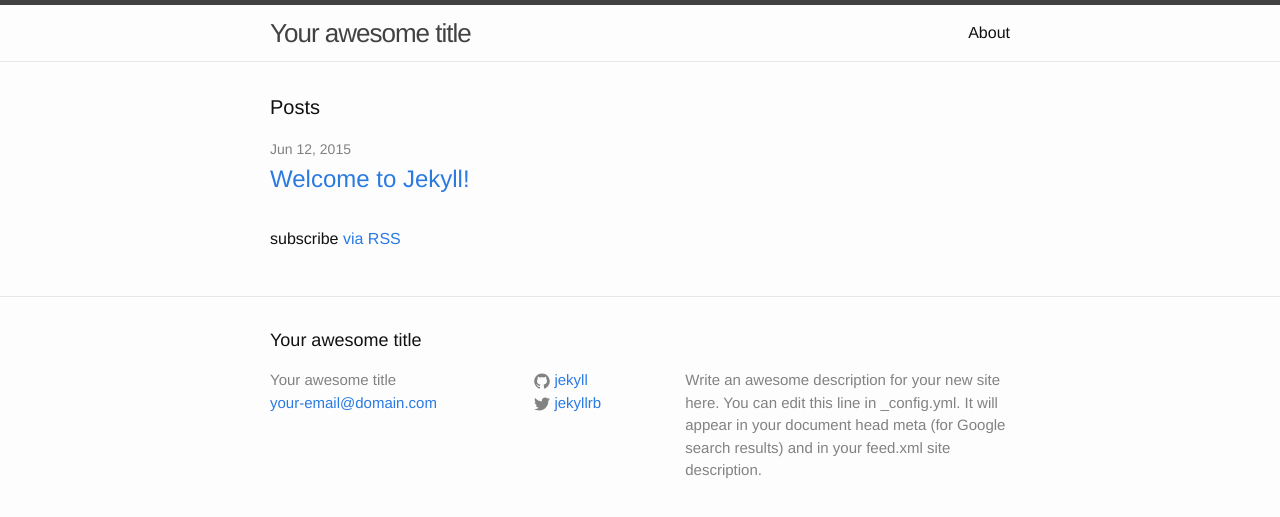
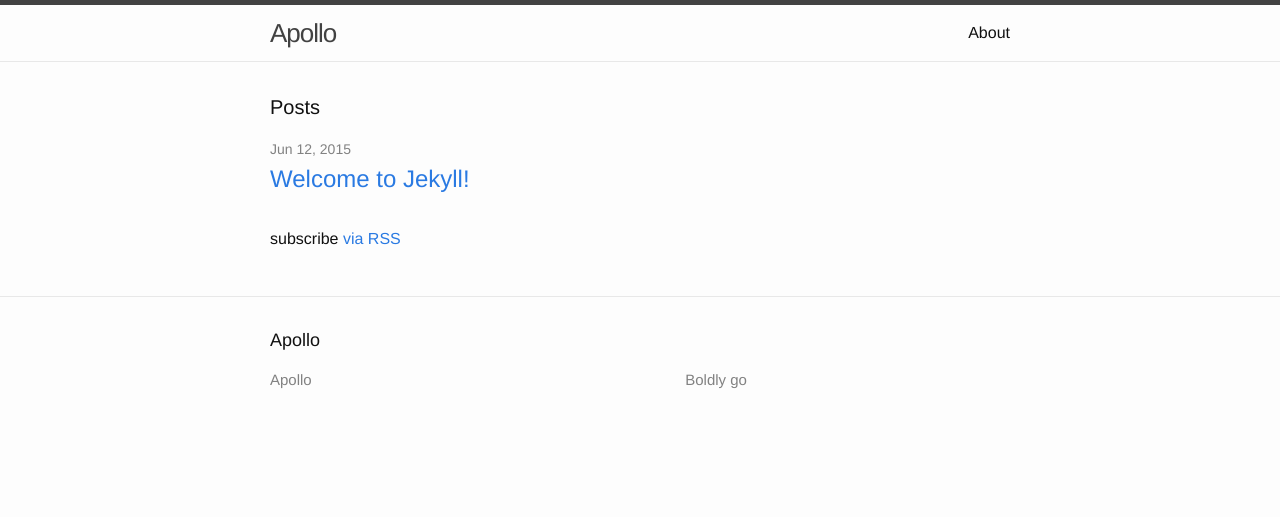
Before and after one commit to sunlightlabs/apollo, a Jekyll site: the page built from index.html, in a window 1280 px wide. Shown: the top 517 px of the page. Built offline with Jekyll 4.4.1, drawn with Linux system fonts in a browser that asks for light colours.

Commit message:
Update config settings

```diff
--- a/_config.yml
+++ b/_config.yml
@@ -1,14 +1,6 @@
-# Site settings
-title: Your awesome title
-email: your-email@domain.com
-description: > # this means to ignore newlines until "baseurl:"
-  Write an awesome description for your new site here. You can edit this
-  line in _config.yml. It will appear in your document head meta (for
-  Google search results) and in your feed.xml site description.
-baseurl: "" # the subpath of your site, e.g. /blog/
-url: "http://yourdomain.com" # the base hostname & protocol for your site
-twitter_username: jekyllrb
-github_username:  jekyll
+title: Apollo
+description: Boldly go
+author: heyitsolivia
 
-# Build settings
-markdown: kramdown
+baseurl: "/apollo"
+url: "http://sunlightlabs.github.io"
```
